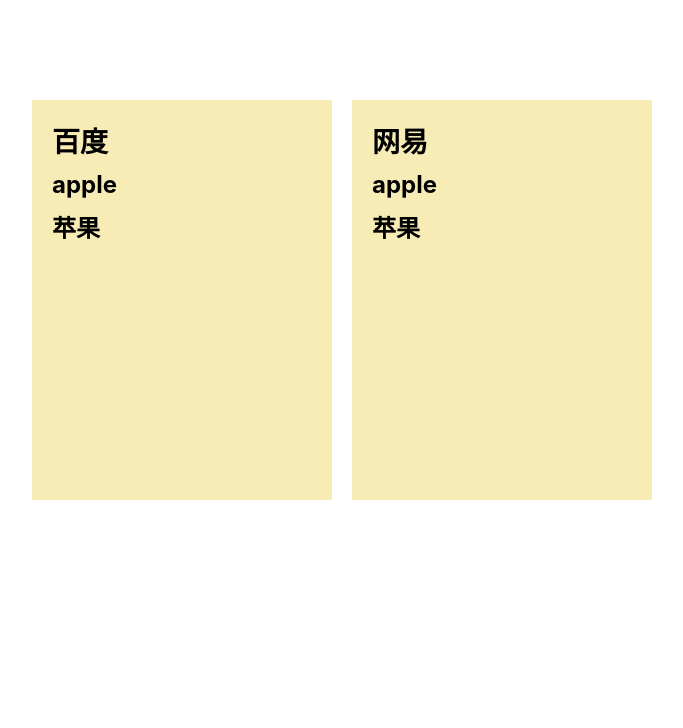
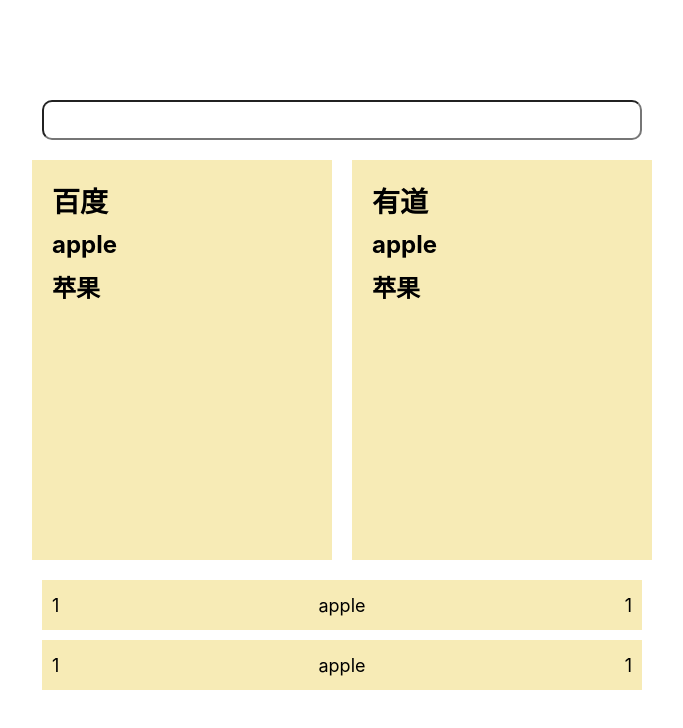
Before and after one commit to nmsn/dict-fe, a Next.js app: page /dict in a window 1280 px wide. Shown: the top 728 px of the page, without its empty margins (298-981 px from the left). Built offline with nearby package versions, Linux system fonts and the light colour scheme.

Commit message:
拆分组件

```diff
--- /dev/null
+++ b/src/components/DictSearchInput.tsx
@@ -0,0 +1,24 @@
+import styled from "styled-components";
+
+
+const StyledSearchInputItem = styled.div`
+  > input {
+    width: 600px;
+    height: 40px;
+    border-radius: 10px;
+    padding:5px;
+    font-size: 18px;
+  }
+`;
+
+const DictSearchInput  = () => {
+  return (
+    <StyledSearchInputItem>
+      <input />
+    </StyledSearchInputItem>
+  );
+};
+
+
+
+export default DictSearchInput;
--- /dev/null
+++ b/src/components/DictSearchItem.tsx
@@ -0,0 +1,39 @@
+import styled from "styled-components";
+
+const StyledSearchDictItem = styled.div`
+  width: 300px;
+  height: 400px;
+  background: #f7ebb6;
+  padding: 20px;
+  margin: 0 10px;
+  font-weight: bold;
+  font-size: 24px;
+
+  > div {
+    margin-bottom: 10px;
+  }
+
+  .typeLabel {
+    font-size: 28px;
+  }
+`;
+
+const DictSearchItem = ({
+  typeLabel,
+  result,
+  source,
+}: {
+  typeLabel: string;
+  result: string;
+  source: string;
+}) => {
+  return (
+    <StyledSearchDictItem>
+      <div className="typeLabel">{typeLabel}</div>
+      <div className="source">{source}</div>
+      <div className="result">{result}</div>
+    </StyledSearchDictItem>
+  );
+};
+
+export default DictSearchItem;
--- /dev/null
+++ b/src/components/DictStatItem.tsx
@@ -0,0 +1,32 @@
+import styled from "styled-components";
+
+const StyledStatItem = styled.div`
+  display: flex;
+  align-items: center;
+  justify-content: space-between;
+  padding: 0 10px;
+  width: 600px;
+  height: 50px;
+  font-size: 18px;
+  background: #f7ebb6;
+`;
+
+const DictStatItem = ({
+  index,
+  num,
+  text,
+}: {
+  index: string;
+  num: string;
+  text: string;
+}) => {
+  return (
+    <StyledStatItem>
+      <span>{index}</span>
+      <span>{text}</span>
+      <span>{num}</span>
+    </StyledStatItem>
+  );
+};
+
+export default DictStatItem;
--- a/src/pages/dict.tsx
+++ b/src/pages/dict.tsx
@@ -1,8 +1,9 @@
 import type { NextPage } from "next";
 import Head from "next/head";
 import styled from "styled-components";
-import { useQuery } from 'react-query';
-import { getInfo } from '../service/dict';
+import DictSearchItem from "@/components/DictSearchItem";
+import DictSearchInput from "@/components/DictSearchInput";
+import DictStatItem from "@/components/DictStatItem";
 
 const StyledPage = styled.div`
   width: 100vw;
@@ -14,44 +15,25 @@
   padding: 100px 0;
 
   display: flex;
+  flex-direction: column;
   justify-content: center;
 `;
 
-const StyledDictItem = styled.div`
-  width: 300px;
-  height: 400px;
-  background: #f7ebb6;
-  padding: 20px;
-  margin: 0 10px;
-  font-weight: bold;
-  font-size: 24px;
+const StyledBlockContainer = styled.div`
+  display: flex;
+  justify-content: center;
+  margin-bottom: 20px;
+`;
+
+const StyledBlockContainer2 = styled(StyledBlockContainer)`
+  flex-direction: column;
+  justify-content: flex-start;
+  align-items: center;
 
   > div {
     margin-bottom: 10px;
   }
-
-  .typeLabel {
-    font-size: 28px;
-  }
 `;
-
-const DictItem = ({
-  typeLabel,
-  result,
-  source,
-}: {
-  typeLabel: string;
-  result: string;
-  source: string;
-}) => {
-  return (
-    <StyledDictItem>
-      <div className="typeLabel">{typeLabel}</div>
-      <div className="source">{source}</div>
-      <div className="result">{result}</div>
-    </StyledDictItem>
-  );
-};
 
 const Home: NextPage = () => {
   // const { data: myInfo, isLoading, error } = useQuery('getName', getInfo, {
@@ -73,8 +55,17 @@
         <link rel="icon" href="/favicon.ico" />
       </Head>
       <StyledMain>
-        <DictItem typeLabel="百度" result="苹果" source="apple" />
-        <DictItem typeLabel="网易" result="苹果" source="apple" />
+        <StyledBlockContainer>
+          <DictSearchInput />
+        </StyledBlockContainer>
+        <StyledBlockContainer>
+          <DictSearchItem typeLabel="百度" result="苹果" source="apple" />
+          <DictSearchItem typeLabel="有道" result="苹果" source="apple" />
+        </StyledBlockContainer>
+        <StyledBlockContainer2>
+          <DictStatItem index="1" num="1" text="apple" />
+          <DictStatItem index="1" num="1" text="apple" />
+        </StyledBlockContainer2>
       </StyledMain>
     </StyledPage>
   );
```
